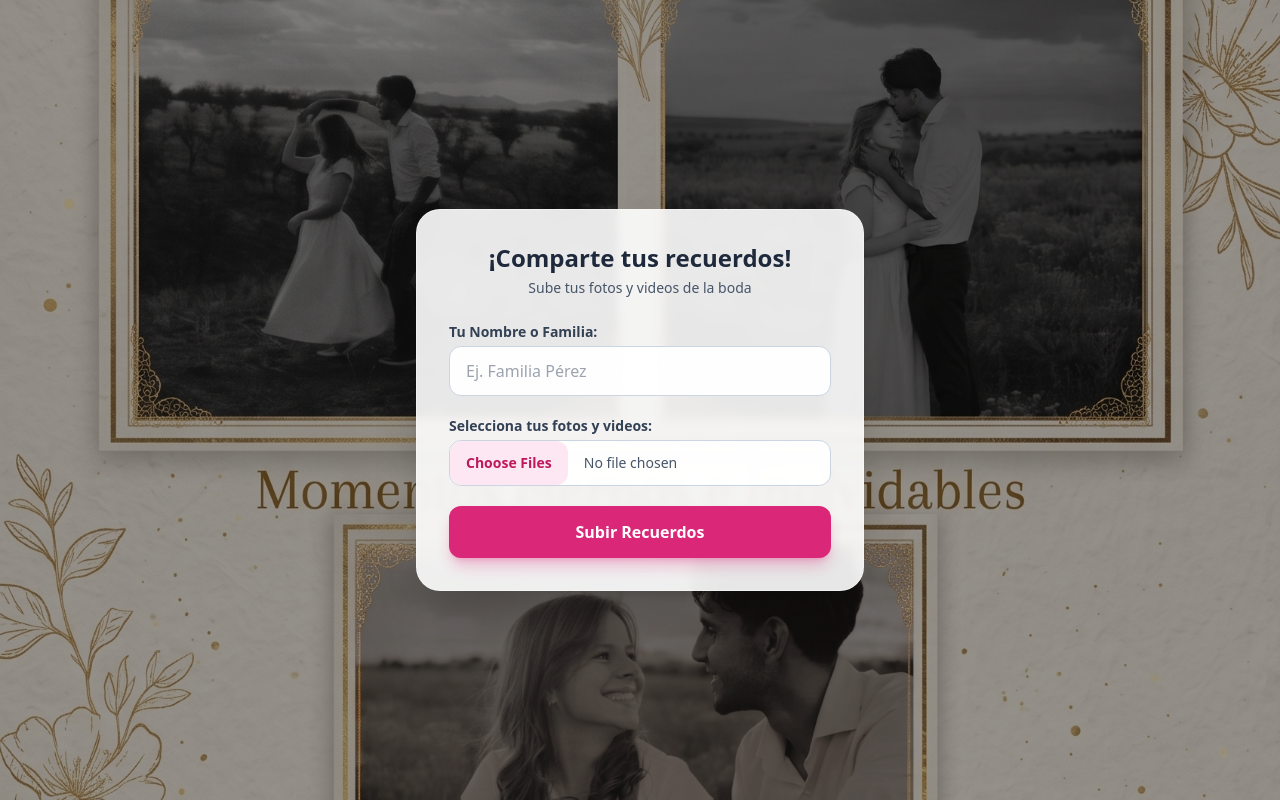
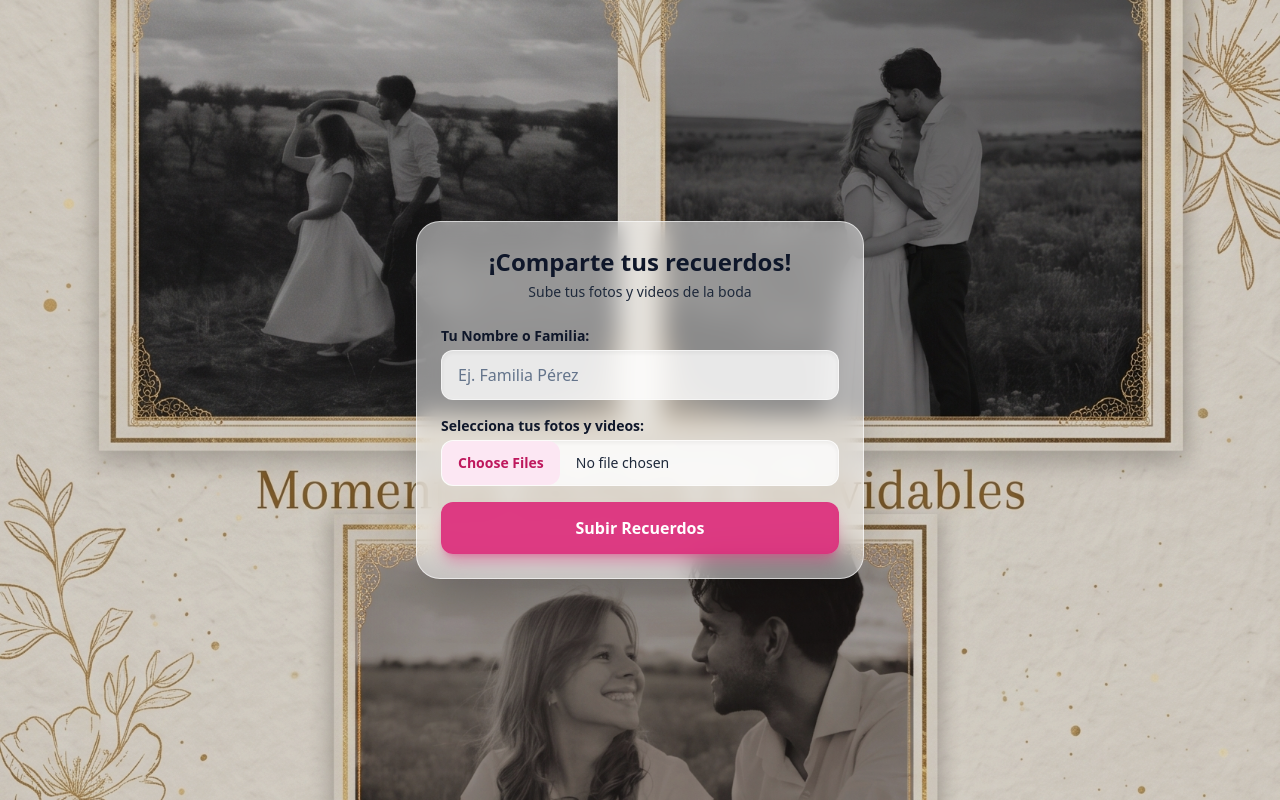
Before and after one commit to cachorotokje/boda-recuerdos, a Flask app: page / in a window 1280 px wide. Run offline with Flask 3, Linux system fonts and the light colour scheme; some libraries are stand-ins or nearby versions.

Commit message:
Update index.html

```diff
--- a/templates/index.html
+++ b/templates/index.html
@@ -6,7 +6,7 @@
     <title>Recuerdos de Boda</title>
     <script src="https://cdn.tailwindcss.com"></script>
     <style>
-        /* Fondo fijado a la pantalla de forma segura para celulares */
+        /* Fondo cubriendo toda la pantalla */
         .fondo-boda {
             position: fixed;
             top: 0;
@@ -19,57 +19,56 @@
             background-repeat: no-repeat;
             z-index: -2;
         }
-        /* Capa oscura para que el texto y el cuadro resalten */
+        /* Capa oscura mucho más ligera para resaltar los colores */
         .capa-oscura {
             position: fixed;
             top: 0;
             left: 0;
             width: 100%;
             height: 100%;
-            background-color: rgba(0, 0, 0, 0.4);
+            background-color: rgba(0, 0, 0, 0.15);
             z-index: -1;
         }
     </style>
 </head>
 <body class="min-h-screen flex flex-col items-center justify-center p-4">
 
-    <!-- Fondos -->
     <div class="fondo-boda"></div>
     <div class="capa-oscura"></div>
 
-    <!-- Contenedor Principal (Tarjeta Semi-transparente) -->
-    <div class="w-full max-w-md bg-white/90 backdrop-blur-sm rounded-3xl shadow-2xl p-6 md:p-8 border border-white/40 relative z-10">
+    <!-- Tarjeta con Efecto Cristal (bg-white/50 y backdrop-blur-md) -->
+    <div class="w-full max-w-md bg-white/50 backdrop-blur-md rounded-3xl shadow-2xl p-6 border border-white/60 relative z-10">
         <div class="text-center mb-6">
-            <h1 class="text-2xl font-bold text-slate-800">¡Comparte tus recuerdos!</h1>
-            <p class="text-slate-600 text-sm mt-1 font-medium">Sube tus fotos y videos de la boda</p>
+            <h1 class="text-2xl font-bold text-slate-900">¡Comparte tus recuerdos!</h1>
+            <p class="text-slate-800 text-sm mt-1 font-medium">Sube tus fotos y videos de la boda</p>
         </div>
 
-        <form id="uploadForm" action="/" method="POST" enctype="multipart/form-data" class="space-y-5">
+        <form id="uploadForm" action="/" method="POST" enctype="multipart/form-data" class="space-y-4">
             <input type="hidden" name="accion" id="accionInput" value="existente">
 
             <div>
-                <label class="block text-sm font-bold text-slate-700 mb-1">Tu Nombre o Familia:</label>
+                <label class="block text-sm font-bold text-slate-900 mb-1">Tu Nombre o Familia:</label>
                 <input type="text" id="nombreInput" name="nombre" required
-                    class="w-full px-4 py-3 rounded-xl border border-slate-300 focus:ring-2 focus:ring-pink-500 focus:border-pink-500 focus:outline-none transition bg-white/95"
+                    class="w-full px-4 py-3 rounded-xl border border-white/50 focus:ring-2 focus:ring-pink-500 focus:outline-none transition bg-white/80 shadow-inner text-slate-800 placeholder-slate-500"
                     placeholder="Ej. Familia Pérez">
             </div>
 
             <div>
-                <label class="block text-sm font-bold text-slate-700 mb-1">Selecciona tus fotos y videos:</label>
+                <label class="block text-sm font-bold text-slate-900 mb-1">Selecciona tus fotos y videos:</label>
                 <input type="file" name="archivos" multiple accept="image/*,video/*" required
-                    class="w-full text-sm text-slate-600 bg-white/95 rounded-xl border border-slate-300 file:mr-4 file:py-3 file:px-4 file:rounded-xl file:border-0 file:text-sm file:font-bold file:bg-pink-100 file:text-pink-700 hover:file:bg-pink-200 transition cursor-pointer">
+                    class="w-full text-sm text-slate-800 bg-white/80 rounded-xl border border-white/50 file:mr-4 file:py-3 file:px-4 file:rounded-xl file:border-0 file:text-sm file:font-bold file:bg-pink-100 file:text-pink-700 hover:file:bg-pink-200 transition cursor-pointer shadow-inner">
             </div>
 
             <button type="submit"
-                class="w-full bg-pink-600 hover:bg-pink-700 text-white font-bold py-3.5 rounded-xl transition shadow-lg shadow-pink-600/30 mt-2">
+                class="w-full bg-pink-600/90 hover:bg-pink-700 text-white font-bold py-3.5 rounded-xl transition shadow-lg shadow-pink-600/40 mt-2 backdrop-blur-sm">
                 Subir Recuerdos
             </button>
         </form>
     </div>
 
     <!-- Modal de Confirmación -->
-    <div id="modalConfirmacion" class="fixed inset-0 bg-black/60 backdrop-blur-sm z-50 flex items-center justify-center p-4 hidden">
-        <div class="bg-white rounded-2xl max-w-sm w-full p-6 text-center shadow-2xl border border-slate-100">
+    <div id="modalConfirmacion" class="fixed inset-0 bg-black/40 backdrop-blur-sm z-50 flex items-center justify-center p-4 hidden">
+        <div class="bg-white/90 backdrop-blur-md rounded-2xl max-w-sm w-full p-6 text-center shadow-2xl border border-white/50">
             <div class="w-12 h-12 bg-pink-100 text-pink-600 rounded-full flex items-center justify-center mx-auto mb-3 text-xl font-bold">
                 📁
             </div>
```
